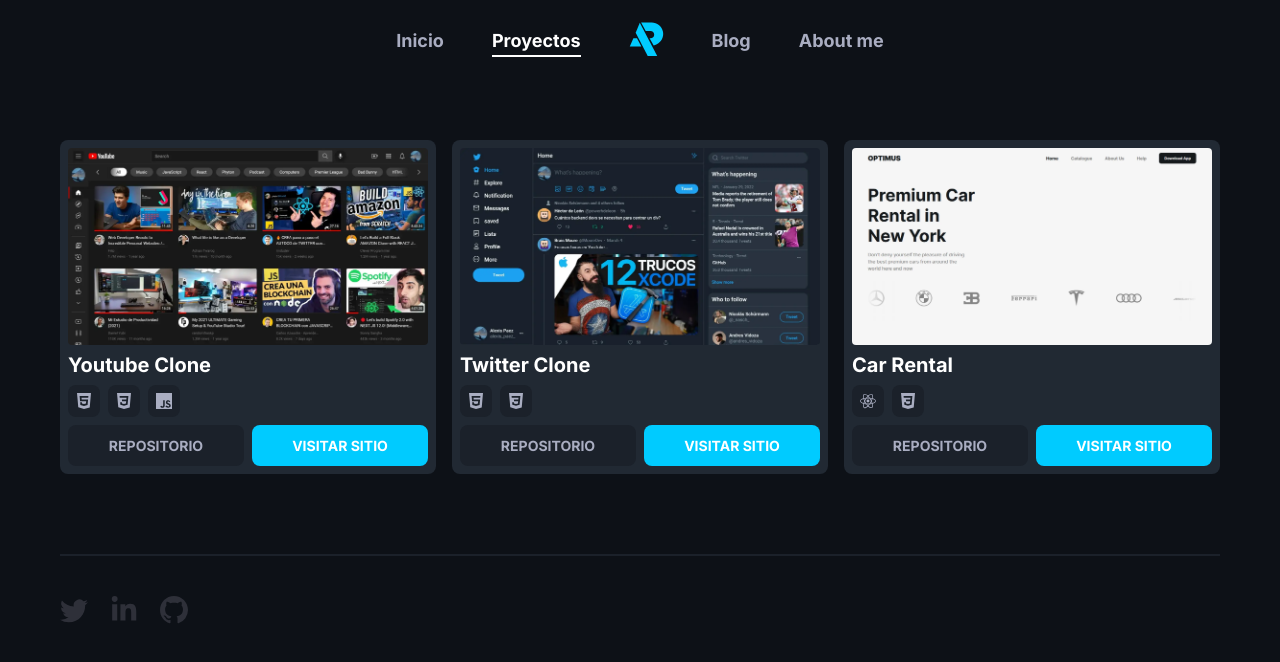
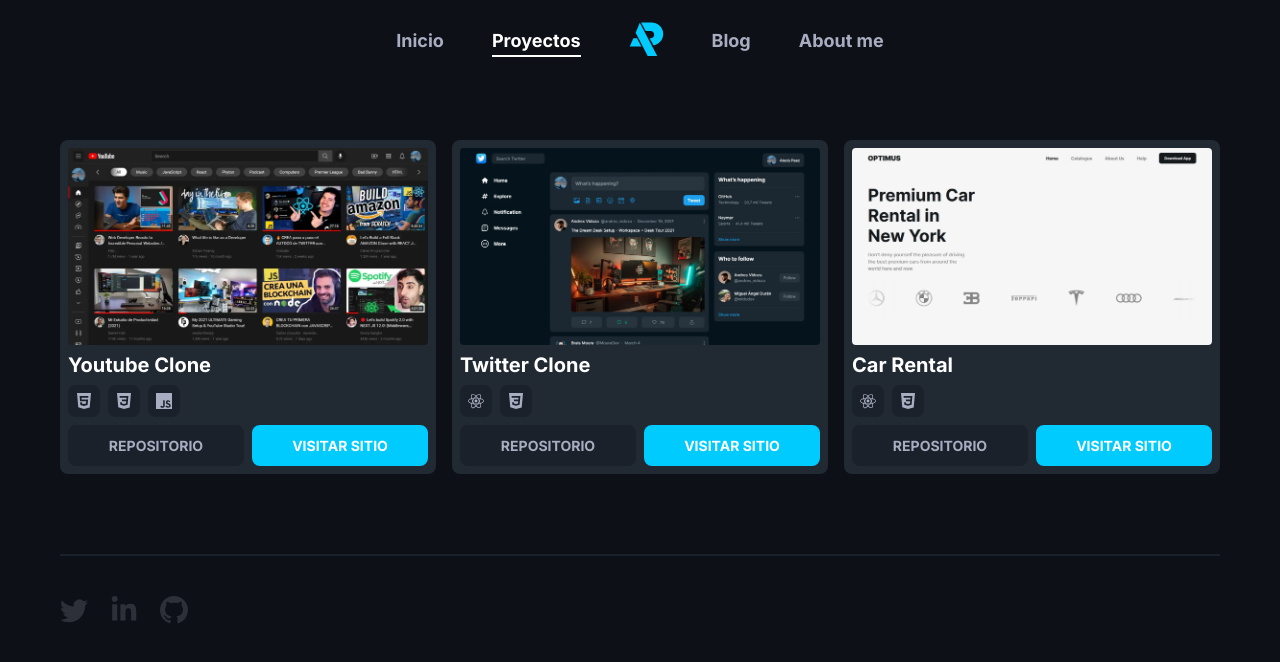
Before and after one commit to AlexisPaez11/website, a React (Create React App) app: page /Projects in a window 1280 px wide. Shown: the top 662 px of the page. Built offline with nearby package versions, Linux system fonts and the light colour scheme; a web font is replaced by a local one.

Commit message:
twitter project modified

```diff
--- a/src/components/project/ProjectData.jsx
+++ b/src/components/project/ProjectData.jsx
@@ -14,9 +14,9 @@ const ProjectData = [
   {
     image: TwitterClone,
     title: 'Twitter Clone',
-    technologies: [<SiHtml5 />, <SiCss3 />],
-    github: 'https://github.com/AlexisPaez11/Twitter',
-    demo: 'https://alexispaez11.github.io/Twitter/',
+    technologies: [<SiReact />, <SiCss3 />],
+    github: 'https://github.com/AlexisPaez11/Twitter-Clone',
+    demo: 'https://twitter-clone-alexispaez11.vercel.app/',
   },
   {
     image: CarRental,
```
Also changed, not shown: src/assets/projects-assets/twitter-clone.webp.
